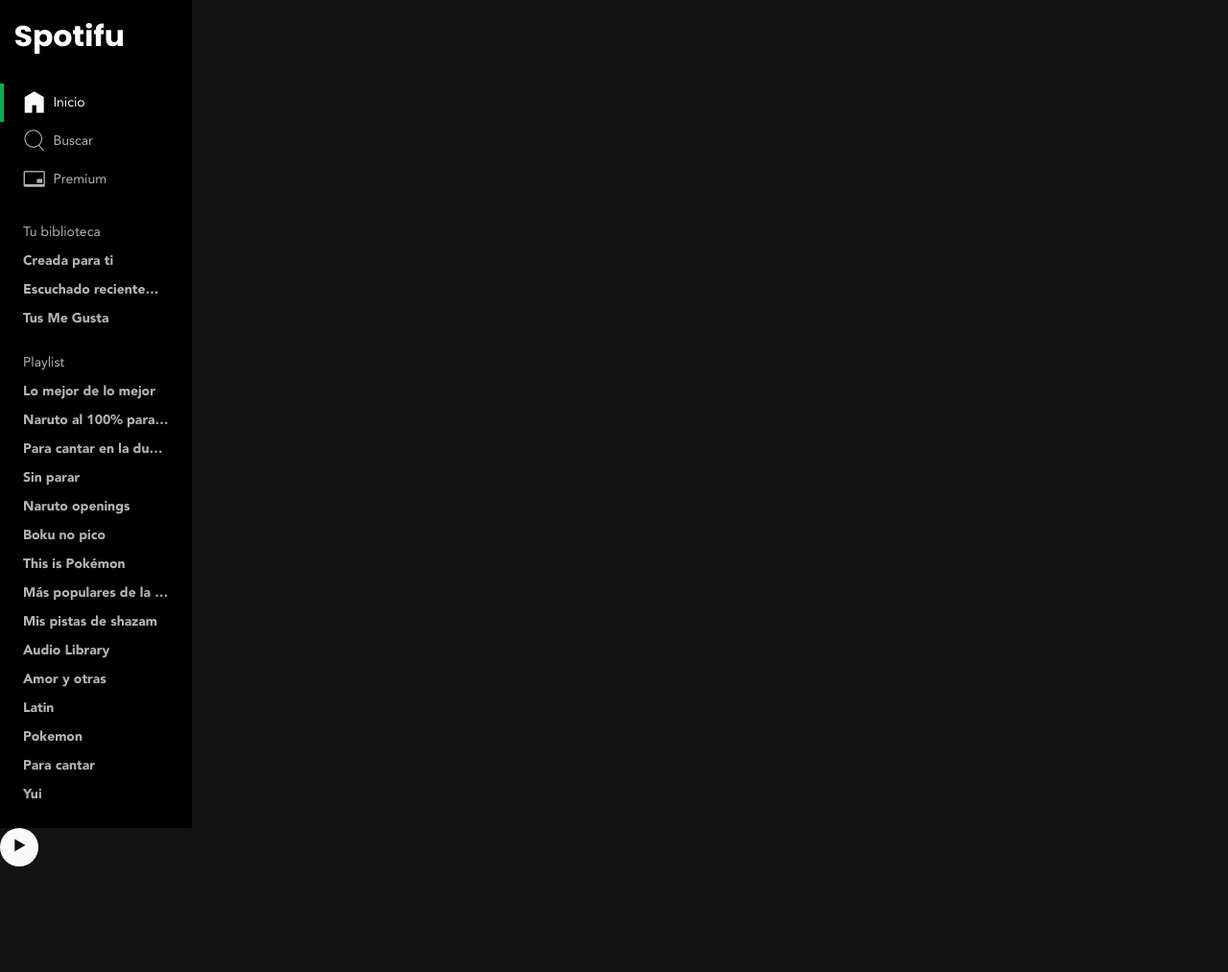
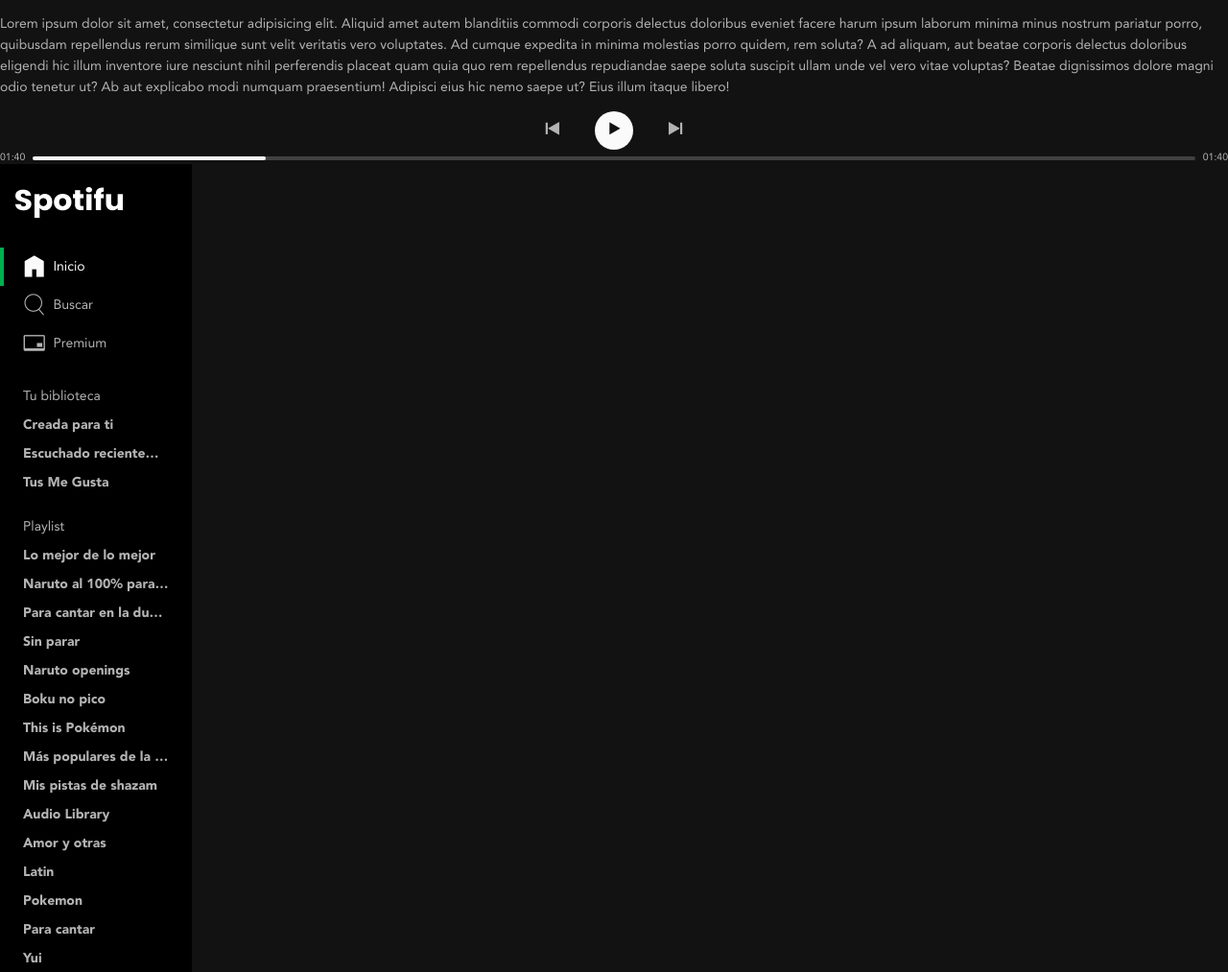
Before and after one commit to Hernanarica/spotifu, a plain HTML site: page index.html in a window 1280 px wide. Shown: the top 1013 px of the page at 96% size. Before the commit the page ends 903 px from the top, so only its background shows below. Drawn offline with Linux system fonts and the light colour scheme; files whose address does not match are found by name.

Commit message:
Componentes player y range creados

```diff
--- a/index.html
+++ b/index.html
@@ -22,6 +22,36 @@
 			   text-overflow: ellipsis;
 			   white-space: nowrap;
 		 -->
+		<p>Lorem ipsum dolor sit amet, consectetur adipisicing elit. Aliquid amet autem blanditiis commodi corporis delectus doloribus eveniet facere harum ipsum laborum minima minus
+			nostrum pariatur porro, quibusdam repellendus rerum similique sunt velit veritatis vero voluptates. Ad cumque expedita in minima molestias porro quidem, rem soluta? A ad
+			aliquam, aut beatae corporis delectus doloribus eligendi hic illum inventore iure nesciunt nihil perferendis placeat quam quia quo rem repellendus repudiandae saepe soluta
+			suscipit ullam unde vel vero vitae voluptas? Beatae dignissimos dolore magni odio tenetur ut? Ab aut explicabo modi numquam praesentium! Adipisci eius hic nemo saepe ut?
+			Eius illum itaque libero!
+		</p>
+		<div class="player-controls">
+			<div class="player-controls__buttons">
+				<button class="btn-icon" aria-label="Anterior" title="Reproducir">
+					<i class="btn-icon__prev" aria-hidden="true"></i>
+				</button>
+				<button class="btn-icon btn-icon--white" aria-label="Reproducir" title="Reproducir">
+					<i class="btn-icon__play" aria-hidden="true"></i>
+				</button>
+				<button class="btn-icon" aria-label="Siguiente" title="Reproducir">
+					<i class="btn-icon__next" aria-hidden="true"></i>
+				</button>
+			</div>
+			<div class="player-time">
+				<span class="player-time__progress">01:40</span>
+				<div class="player-time__range">
+					<div class="range">
+						<div class="range__progress">
+							<button aria-label="Controlar el progreso de la reproducción" class="range__btn"></button>
+						</div>
+					</div>
+				</div>
+				<span class="player-time__progress">01:40</span>
+			</div>
+		</div>
 		<div class="sidebar">
 			<header class="logo">
 				<a href="/" aria-current="page">
--- /dev/null
+++ b/src/css/components/player-control.css
@@ -0,0 +1,11 @@
+.player-controls {
+   display: flex;
+   flex-direction: column;
+   gap: 0.25rem;
+}
+
+.player-controls__buttons {
+   display: flex;
+   justify-content: center;
+   gap: 1.5rem;
+}
--- /dev/null
+++ b/src/css/components/player-time.css
@@ -0,0 +1,14 @@
+.player-time {
+   display: flex;
+   align-items: center;
+   gap: 0.5rem;
+}
+
+.player-time__range {
+   flex: 1;
+}
+
+.player-time__progress {
+   font: var(--small);
+   line-height: 1;
+}
--- /dev/null
+++ b/src/css/components/range.css
@@ -0,0 +1,35 @@
+.range {
+   block-size: 0.25rem;
+   background-color: rgba(255, 255, 255, 0.2);
+   border-radius: 0.5rem;
+}
+
+.range:hover .range__progress {
+   background-color: var(--primaryColor);
+}
+
+.range:hover .range__btn {
+   display: block;
+}
+
+.range__progress {
+   position: relative;
+   block-size: inherit;
+   inline-size: 20%;
+   background-color: var(--whiteColor);
+   border-radius: inherit;
+}
+
+.range__btn {
+   position: absolute;
+   left: 100%;
+   top: 50%;
+   display: none;
+   padding: 0;
+   block-size: 200%;
+   aspect-ratio: 1/1;
+   background-color: var(--whiteColor);
+   border-radius: 50%;
+   border: none;
+   transform: translate(-50%, -50%);
+}
--- a/src/css/index.css
+++ b/src/css/index.css
@@ -8,3 +8,6 @@
 @import "components/button-icon.css";
 @import "components/sidebar.css";
 @import "components/ellipsis.css";
+@import "components/range.css";
+@import "components/player-control.css";
+@import "components/player-time.css";
```
